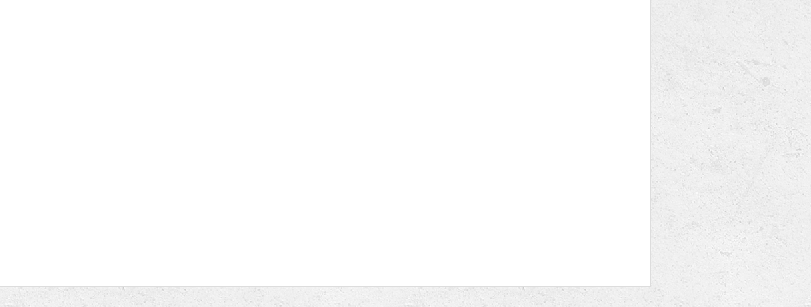
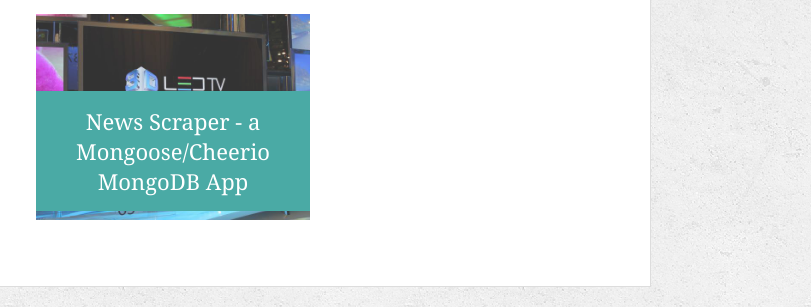
Before and after one commit to dylanawhite92/Portfolio, a plain HTML site: page portfolio.html in a window 1280 px wide. Shown: the part 1076-1383 px from the top of the page, 469-1280 px from the left. Drawn offline with Linux system fonts and the light colour scheme.

Commit message:
updated porfolio link

```diff
--- a/portfolio.html
+++ b/portfolio.html
@@ -64,6 +64,12 @@
 
         <h3>Bamazon - a Node.js/mySQL CLI App</h3></a>
       </div>
+      <div class="work">
+        <a href = "https://pure-sands-75810.herokuapp.com/">
+        <img src="assets/images/technics-q-c-640-480-9.jpg" alt="LIRI">
+
+        <h3>News Scraper - a Mongoose/Cheerio MongoDB App</h3></a>
+      </div>
     </section>
 
   </div>
```
